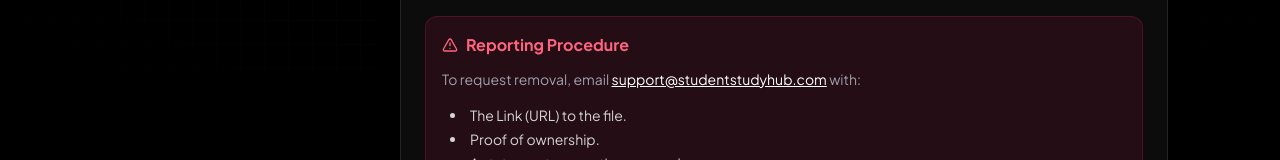
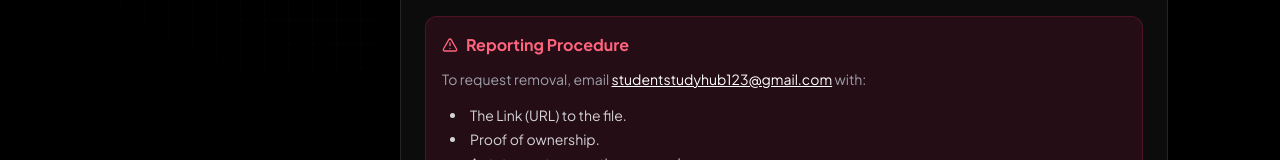
Before and after one commit to Paresh-Suva/StudentStudyHub, a Next.js app: page /legal in a window 1280 px wide. Shown: the part 724-884 px from the top of the page. Built offline with nearby package versions, Linux system fonts and the light colour scheme; no server answers.

Commit message:
Update email address

```diff
--- a/app/legal/page.tsx
+++ b/app/legal/page.tsx
@@ -50,7 +50,7 @@ export default function LegalPage() {
                                     Reporting Procedure
                                 </h3>
                                 <p className="text-sm text-zinc-400 mb-4">
-                                    To request removal, email <a href="mailto:support@studentstudyhub.com" className="text-white hover:text-cyan-400 underline">support@studentstudyhub.com</a> with:
+                                    To request removal, email <a href="mailto:studentstudyhub123@gmail.com?subject=DMCA Takedown Request" className="text-white hover:text-cyan-400 underline">studentstudyhub123@gmail.com</a> with:
                                 </p>
                                 <ul className="list-disc list-inside text-sm text-zinc-300 space-y-1 ml-2">
                                     <li>The Link (URL) to the file.</li>
--- a/app/legal/privacy/page.tsx
+++ b/app/legal/privacy/page.tsx
@@ -44,7 +44,7 @@ export default function PrivacyPage() {
 
                 <h2>5. Contact Us</h2>
                 <p>
-                    If you have any questions about this privacy policy or our privacy practices, please contact us at: <a href="mailto:support@studentstudyhub.com">support@studentstudyhub.com</a>.
+                    If you have any questions about this privacy policy or our privacy practices, please contact us at: <a href="mailto:studentstudyhub123@gmail.com?subject=Privacy Inquiry">studentstudyhub123@gmail.com</a>.
                 </p>
             </section>
         </>
--- a/app/support/page.tsx
+++ b/app/support/page.tsx
@@ -41,7 +41,7 @@ export default function SupportPage() {
                         title="General Inquiries"
                         desc="Partnerships, feedback, or just saying hello."
                         actionLabel="Email Us"
-                        href="mailto:hello@studentstudyhub.com"
+                        href="mailto:studentstudyhub123@gmail.com?subject=General Inquiry: Student Study Hub"
                         delay={0.3}
                     />
                     <ContactCard
@@ -49,7 +49,7 @@ export default function SupportPage() {
                         title="Report a Bug"
                         desc="Found a glitch in the matrix? Let us know."
                         actionLabel="Report Issue"
-                        href="mailto:support@studentstudyhub.com?subject=Bug Report"
+                        href="mailto:studentstudyhub123@gmail.com?subject=Bug Report: Student Study Hub"
                         variant="alert"
                         delay={0.4}
                     />
@@ -84,7 +84,7 @@ export default function SupportPage() {
                         />
                         <FAQItem
                             question="How do I delete my account?"
-                            answer="Currently, account deletion must be processed manually. Please email support@studentstudyhub.com with your request and we will scrub your data from the mainframe."
+                            answer="Currently, account deletion must be processed manually. Please email studentstudyhub123@gmail.com with your request and we will scrub your data from the mainframe."
                         />
                     </div>
                 </section>
--- a/components/FileViewWorkspace.tsx
+++ b/components/FileViewWorkspace.tsx
@@ -192,7 +192,7 @@ export default function FileViewWorkspace({
                                     This document is shared strictly for student study purposes to help the community. We do not claim ownership. All credit and rights go to the original authors and institutions.
                                 </p>
                                 <a
-                                    href={`mailto:support@studentstudyhub.com?subject=Copyright Removal Request: ${file.id}`}
+                                    href={`mailto:studentstudyhub123@gmail.com?subject=Copyright Removal Request: ${file.id}`}
                                     className="text-[10px] text-red-400 hover:text-red-300 underline underline-offset-2 flex items-center gap-1 transition-colors"
                                 >
                                     Original Author? Request Removal
```
